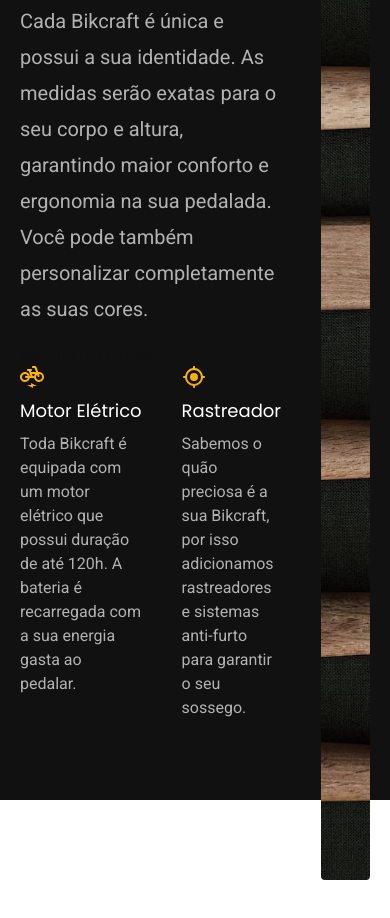
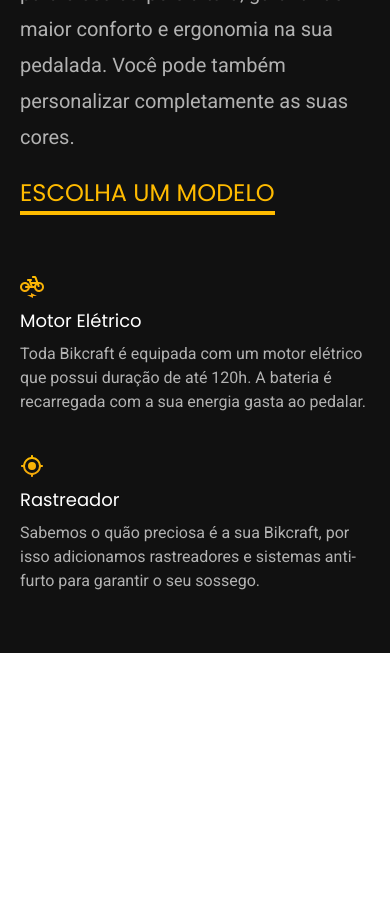
Before and after one commit to VOOTRIC/Projeto-Bikcraft, a plain HTML site: page index.html in a window 390 px wide. Shown: the part 1769-2687 px from the top of the page. Drawn offline with Linux system fonts and the light colour scheme.

Commit message:
responsivo de Tecnologias e Vantagens adicionado

```diff
--- a/css/home/tecnologia.css
+++ b/css/home/tecnologia.css
@@ -9,6 +9,10 @@
     display: grid;
     grid-template-columns: 1fr 1fr;
     gap: 40px;
+}
+
+.tecnologia a {
+    margin-bottom: 80px;
 }
 
 .tecnologia-conteudo {
@@ -29,9 +33,7 @@
     margin-bottom: 20px;
 }
 
-.tecnologia a {
-    margin-bottom: 80px;
-}
+
 
 .tecnologia-vantagens {
     display: flex;
@@ -43,17 +45,15 @@
 }
 
 
-.tecnologia-vantagens h3{
+.tecnologia-vantagens h3 {
     margin-bottom: 8px;
     width: max-content;
-    }
-
-    .tecnologia-vantagens img{
-        width: 24px;
-        margin-bottom: 8px;
 }
 
-
+.tecnologia-vantagens img {
+    width: 24px;
+    margin-bottom: 8px;
+}
 
 .tecnologia-imagem img {
     height: 100%;
@@ -61,3 +61,34 @@
     object-fit: cover;
     object-position: left;
 }
+
+@media (max-width: 800px) {
+
+    .tecnologia-bg {
+        box-shadow: initial;
+    }
+
+    .tecnologia {
+        grid-template-columns: 1fr;
+    }
+
+    .tecnologia-conteudo {
+        padding-top: 60px;
+        padding-bottom: 60px;
+    }
+
+    .tecnologia-imagem{
+        display: none;
+    }
+
+    .tecnologia a{
+        margin-bottom: 60px;
+    }
+}
+
+@media (max-width: 600px){
+
+    .tecnologia-vantagens{
+        flex-direction: column;
+    }
+}
--- a/css/utilidades/componentes.css
+++ b/css/utilidades/componentes.css
@@ -10,9 +10,24 @@
 }
 
 .link{
-
+display: inline-block;
+color: var(--cor-p1);
+font: 500 1.5rem/1.5 "Poppins", sans-serif;
+text-transform: uppercase;
 }
 
+.link::after{
+content: '';
+display: block;
+width: 100%;
+height: 4px;
+background-color: currentColor;
+}
+
+.link:hover{
+color: var(--cor-0);
+transition: 0.2s;
+}
 
 .botao {
     display: inline-block;
```
